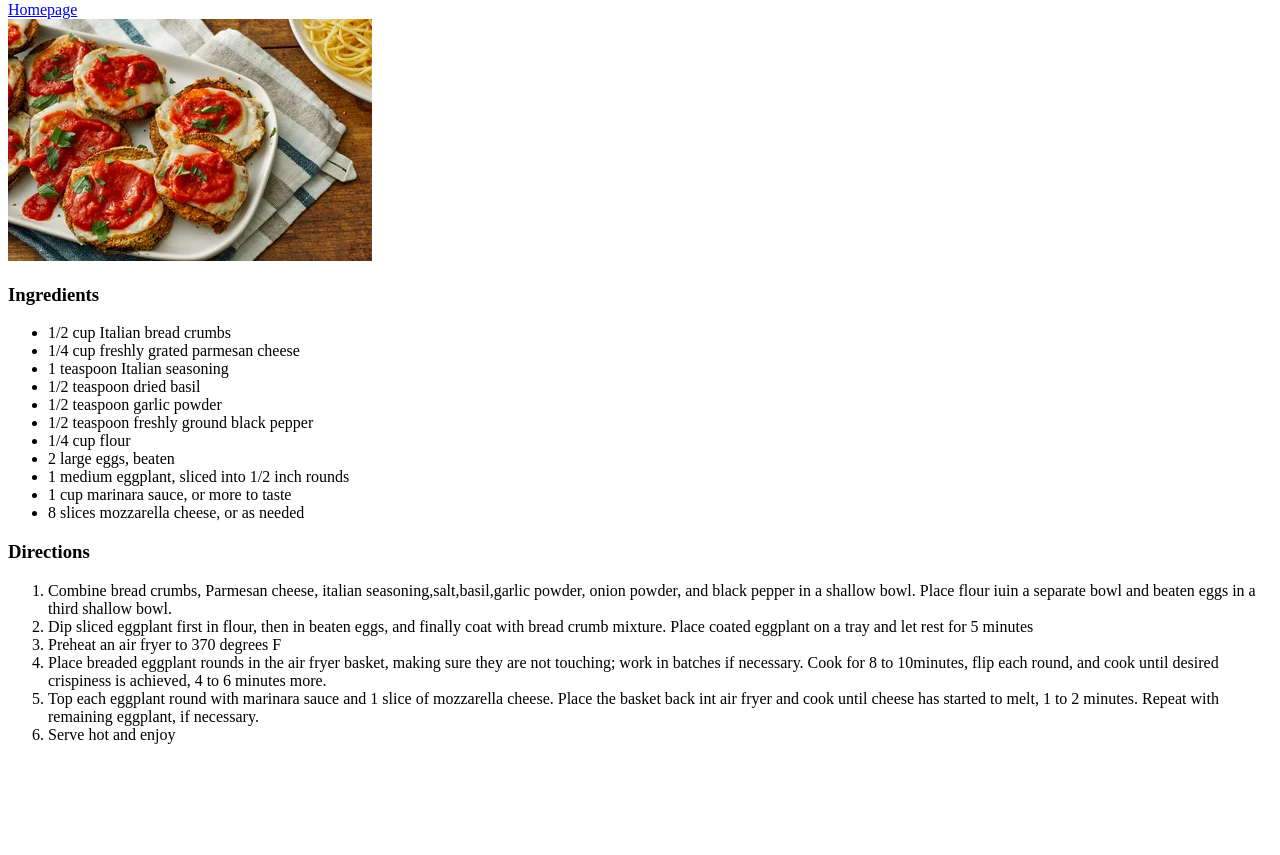
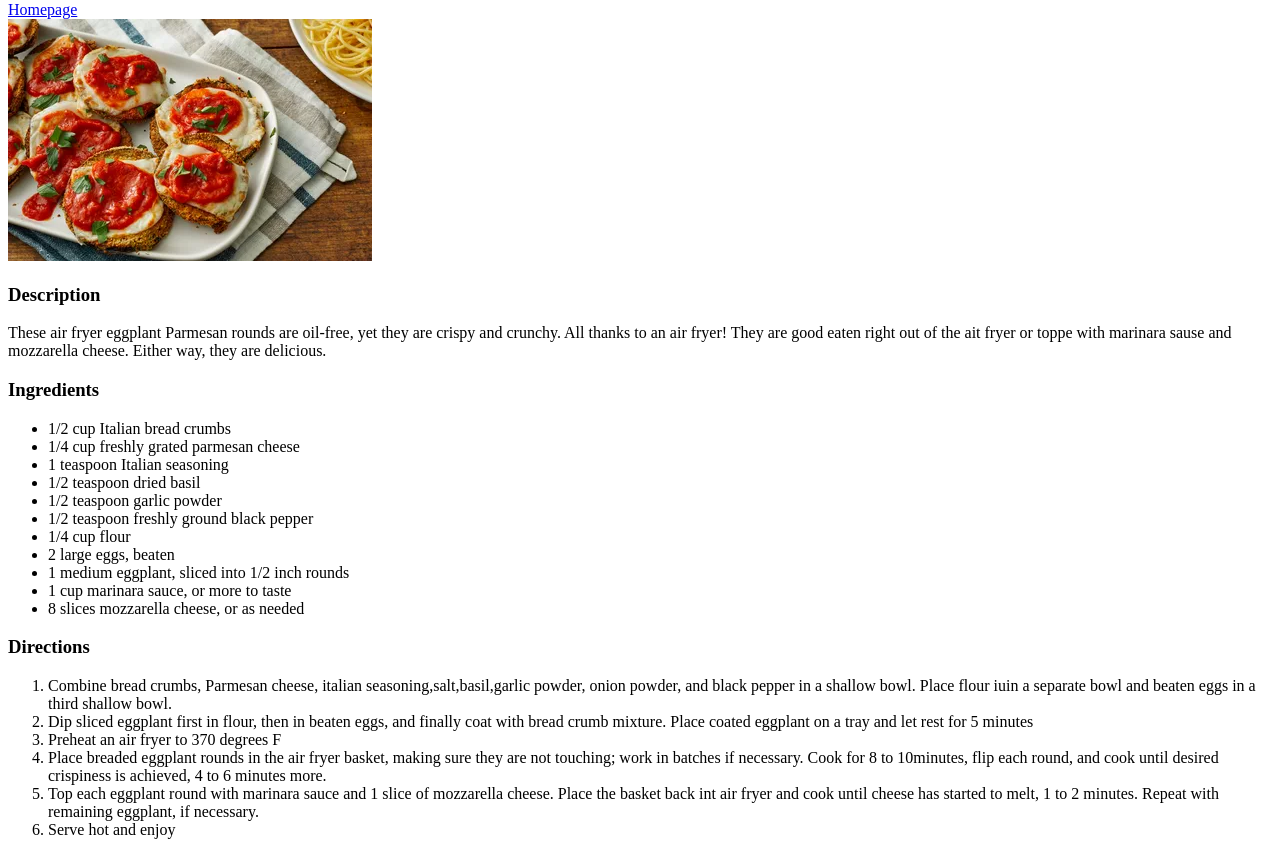
Before and after one commit to arcana-coder/odin-recipes, a plain HTML site: page recipes/Parmesan.html in a window 1280 px wide. Shown: the part 79-934 px from the top of the page. Before the commit the page ends 839 px from the top, so only its background shows below. Drawn offline with Linux system fonts and the light colour scheme.

Commit message:
Desciptions added to Recipes

```diff
--- a/recipes/Parmesan.html
+++ b/recipes/Parmesan.html
@@ -6,6 +6,11 @@
             <h1>Air Fryer Eggplant Parmesan</h1>
             <a href="../index.html">Homepage</a><br>
             <img src="../Parmesan.webp">
+            <h3>Description</h3>
+            <p>These air fryer eggplant Parmesan rounds are oil-free, yet they are crispy and crunchy.
+                All thanks to an air fryer! They are good eaten right out of the ait fryer or toppe with marinara sause
+                and mozzarella cheese. Either way, they are delicious.
+            </p>
             <h3>Ingredients</h3>
             <ul>
                 <li>1/2 cup Italian bread crumbs</li>
```
Also changed, not shown: recipes/Tomato.html (+2 -0 lines), recipes/casserole.html (+4 -0 lines).
